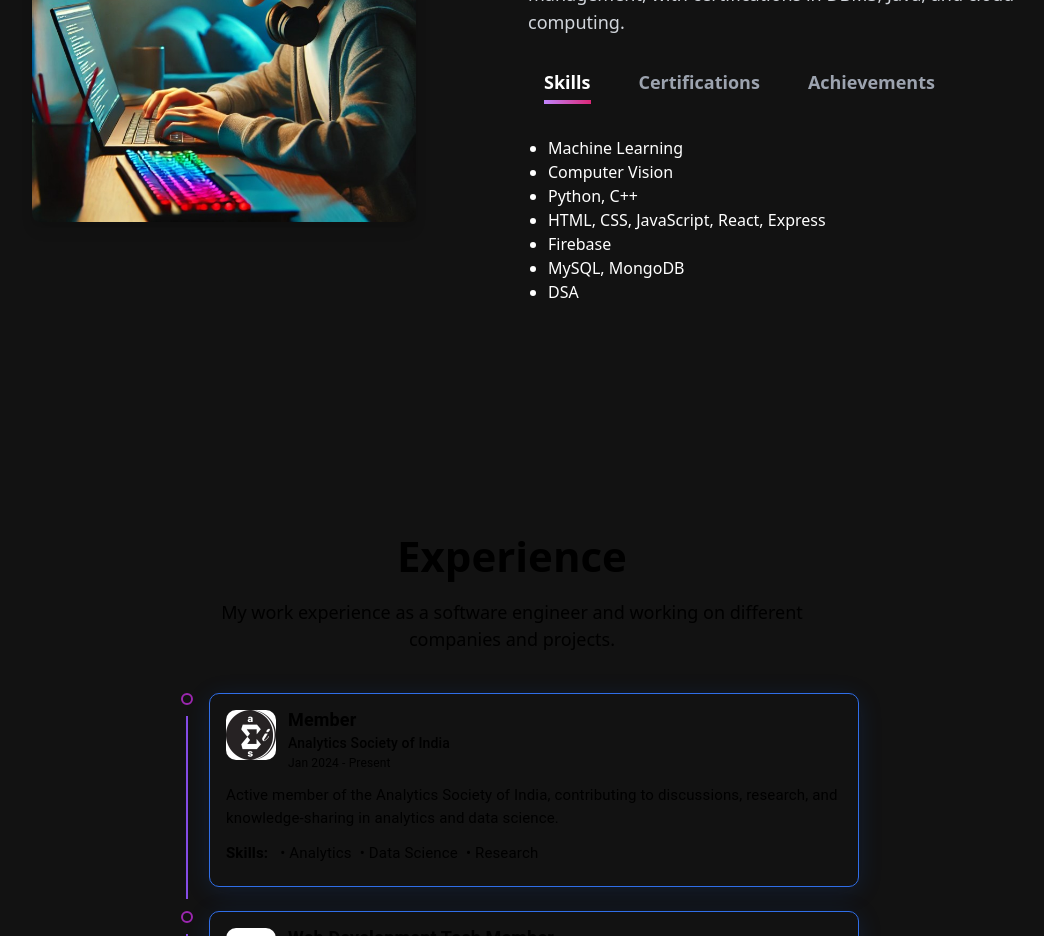
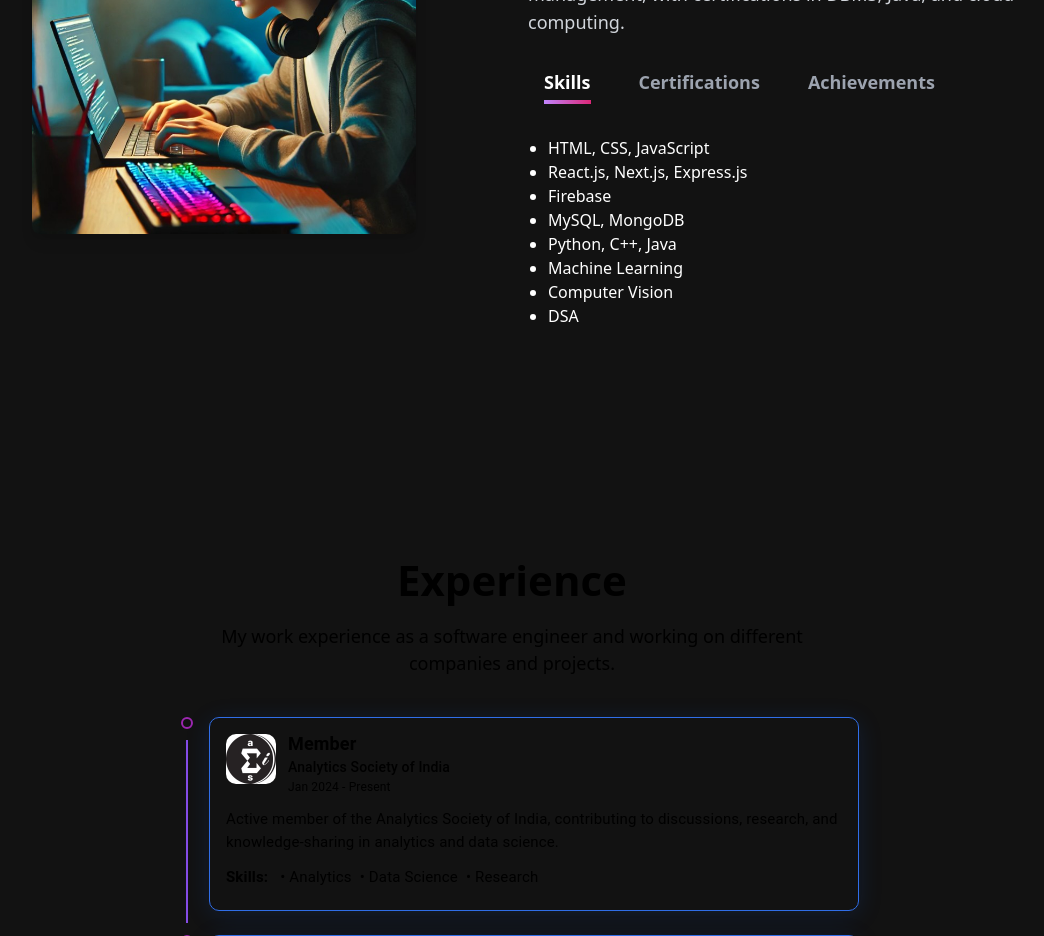
Before and after one commit to 0AkshajBansal0/portfolio_website, a Next.js app: page / in a window 1280 px wide. Shown: the part 900-1836 px from the top of the page, without its empty margins (128-1172 px from the left). Built offline with nearby package versions, Linux system fonts and the light colour scheme.

Commit message:
about section updated

```diff
--- a/src/app/components/AboutSection.jsx
+++ b/src/app/components/AboutSection.jsx
@@ -16,12 +16,13 @@ const TAB_DATA = [
         transition={{ duration: 0.3 }}
         className="list-disc pl-5 text-sm sm:text-base"
       >
+        <li>HTML, CSS, JavaScript</li>
+        <li>React.js, Next.js, Express.js</li>
+        <li>Firebase</li>
+        <li>MySQL, MongoDB</li>
+        <li>Python, C++, Java</li>
         <li>Machine Learning</li>
         <li>Computer Vision</li>
-        <li>Python, C++</li>
-        <li>HTML, CSS, JavaScript, React, Express</li>
-        <li>Firebase</li>
-        <li>MySQL, MongoDB</li>
         <li>DSA</li>
       </motion.ul>
     ),
@@ -59,6 +60,7 @@ const TAB_DATA = [
         className="list-disc pl-5 text-sm sm:text-base"
       >
         <li>Department Topper - 1st Sem (10.00 GPA)</li>
+        <li>RedBull Basement Hackathon (Top 23 Finalist)</li>
         <li>Department Topper - 3rd Sem (10.00 GPA)</li>
       </motion.ul>
     ),
```
